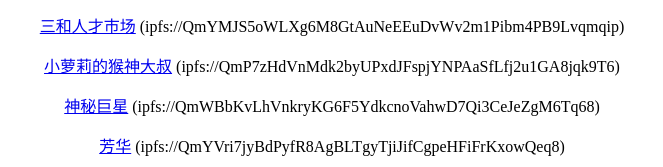
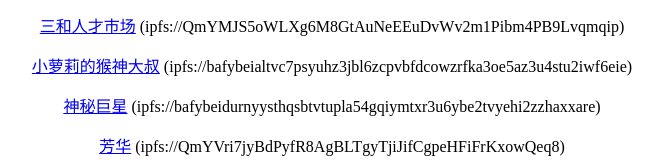
Before and after one commit to oyois/gvgle.github.io, a plain HTML site: page index.html in a window 1280 px wide. Shown: the part 495-662 px from the top of the page, without its empty margins (308-971 px from the left). Drawn offline with Linux system fonts and the light colour scheme.

Commit message:
Update index.html

```diff
--- a/index.html
+++ b/index.html
@@ -22,8 +22,8 @@ a {text-align: center;}
   <p><a href="ipfs://QmWMg1BpVo4aVHgJNqEh19CZdyebzf4CmTFaZxEGaGfD76" target="_blank">教父2</a> (ipfs://QmWMg1BpVo4aVHgJNqEh19CZdyebzf4CmTFaZxEGaGfD76)</p>
   <p><a href="ipfs://QmQGigyhE1w1ZxUW69t9Bn4wnQL7WxK8iToF4fQ7tzDzR2" target="_blank">教父1</a> (ipfs://QmQGigyhE1w1ZxUW69t9Bn4wnQL7WxK8iToF4fQ7tzDzR2)</p>
   <p><a href="ipfs://QmYMJS5oWLXg6M8GtAuNeEEuDvWv2m1Pibm4PB9Lvqmqip" target="_blank">三和人才市场</a> (ipfs://QmYMJS5oWLXg6M8GtAuNeEEuDvWv2m1Pibm4PB9Lvqmqip)</p>
-  <p><a href="ipfs://bafybeialtvc7psyuhz3jbl6zcpvbfdcowzrfka3oe5az3u4stu2iwf6eie" target="_blank">小萝莉的猴神大叔</a> (ipfs://QmP7zHdVnMdk2byUPxdJFspjYNPAaSfLfj2u1GA8jqk9T6)</p>
-  <p><a href="ipfs://QmWBbKvLhVnkryKG6F5YdkcnoVahwD7Qi3CeJeZgM6Tq68" target="_blank">神秘巨星</a> (ipfs://QmWBbKvLhVnkryKG6F5YdkcnoVahwD7Qi3CeJeZgM6Tq68)</p>
+  <p><a href="ipfs://bafybeialtvc7psyuhz3jbl6zcpvbfdcowzrfka3oe5az3u4stu2iwf6eie" target="_blank">小萝莉的猴神大叔</a> (ipfs://bafybeialtvc7psyuhz3jbl6zcpvbfdcowzrfka3oe5az3u4stu2iwf6eie)</p>
+  <p><a href="ipfs://bafybeidurnyysthqsbtvtupla54gqiymtxr3u6ybe2tvyehi2zzhaxxare" target="_blank">神秘巨星</a> (ipfs://bafybeidurnyysthqsbtvtupla54gqiymtxr3u6ybe2tvyehi2zzhaxxare)</p>
   <p><a href="ipfs://QmYVri7jyBdPyfR8AgBLTgyTjiJifCgpeHFiFrKxowQeq8" target="_blank">芳华</a> (ipfs://QmYVri7jyBdPyfR8AgBLTgyTjiJifCgpeHFiFrKxowQeq8)</p>
   <p><a href="ipfs://QmdpR9iP9EhUg1rmduHqwA4ddyHNMcsR8t9saXA9BmMU4t" target="_blank">大佛普拉斯</a> (ipfs://QmdpR9iP9EhUg1rmduHqwA4ddyHNMcsR8t9saXA9BmMU4t</p>
   <p><a href="ipfs://QmYWwXkgjdhMps9mB6DyEp4zSFmDQ9U6SuqGRGovEycr49" target="_blank">看不见的客人</a> (ipfs://QmYWwXkgjdhMps9mB6DyEp4zSFmDQ9U6SuqGRGovEycr49</p>
```
